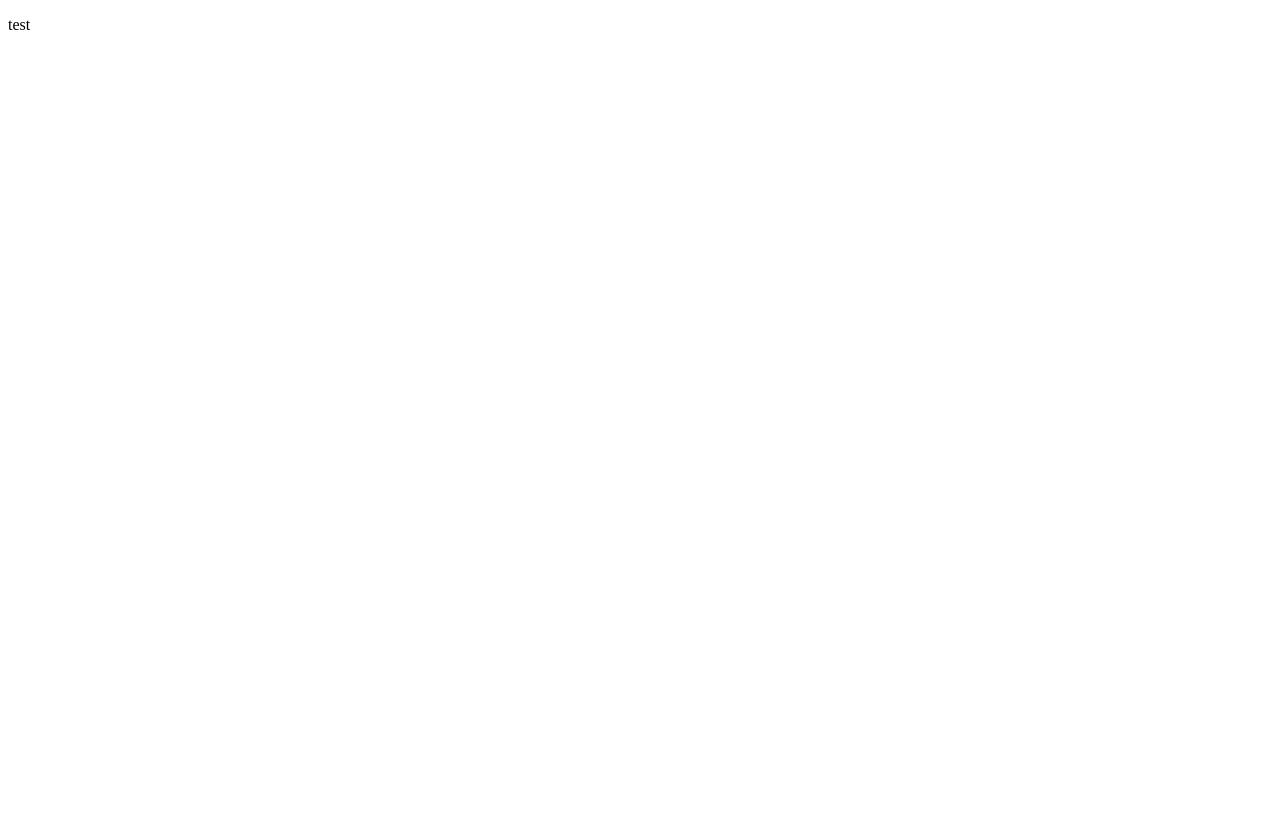
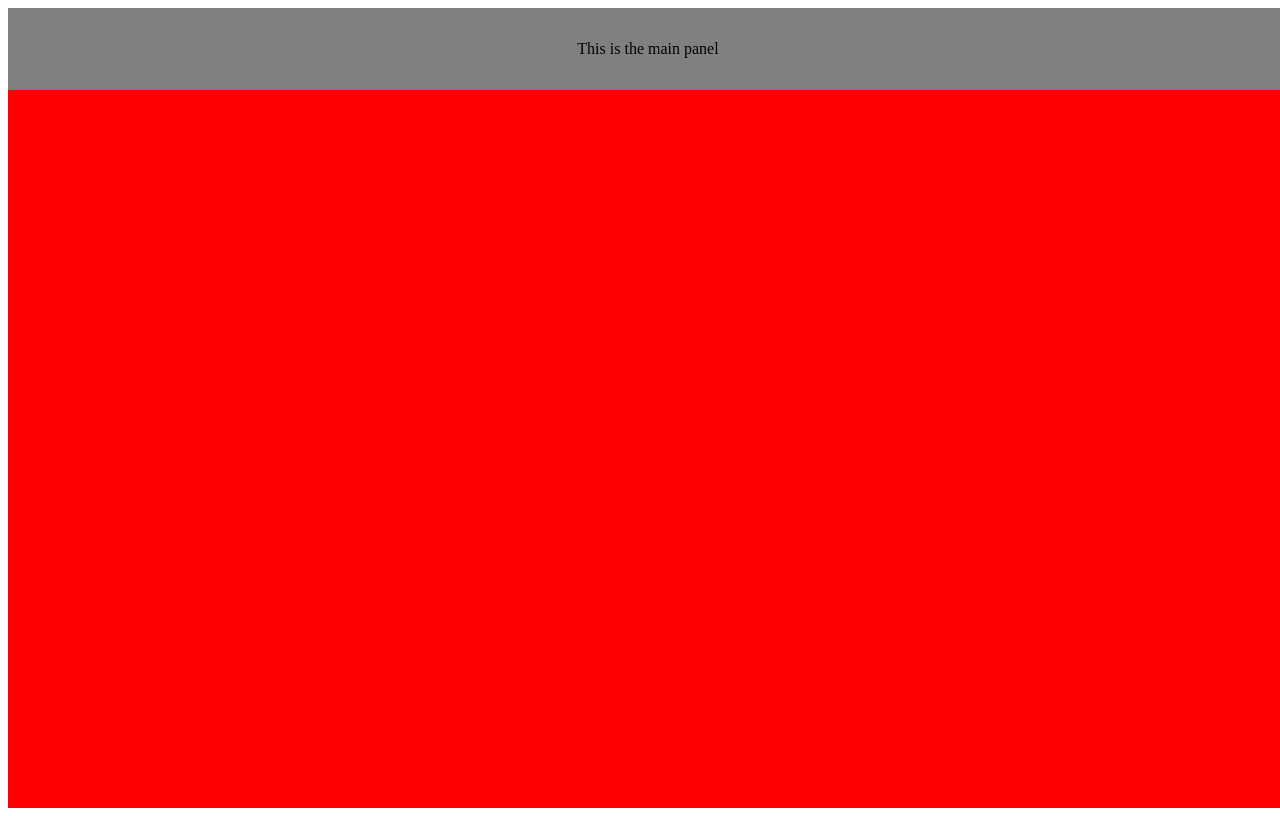
Before and after one commit to daviddinnison/react-template, a React app: page / in a window 1280 px wide. Built offline with nearby package versions, Linux system fonts and the light colour scheme.

Commit message:
styled-components and basic core component directory

```diff
--- a/package.json
+++ b/package.json
@@ -19,6 +19,7 @@
     "@babel/preset-react": "^7.7.4",
     "babel-loader": "^8.0.6",
     "html-webpack-plugin": "^3.2.0",
+    "styled-components": "^4.4.1",
     "webpack": "^4.41.2",
     "webpack-cli": "^3.3.10",
     "webpack-dev-server": "^3.9.0"
--- a/src/components/App.js
+++ b/src/components/App.js
@@ -1,7 +1,26 @@
 import React from 'react';
+import styled from 'styled-components';
 
-const App = () => {
-    return <p>test</p>;
+import { MainPanel } from './core/Panels';
+
+const Wrapper = styled.div`
+    background: red;
+    height: 100vh;
+    padding: 0;
+    margin: 0;
+    width: 100vw;
+`;
+
+class App extends React.Component {
+    render() {
+        return (
+            <Wrapper>
+                <MainPanel>
+                    This is the main panel
+                </MainPanel>
+            </Wrapper>
+        );
+    }
 }
 
 export default App;
--- /dev/null
+++ b/src/components/core/Panels.js
@@ -0,0 +1,8 @@
+import React from 'react';
+import styled from 'styled-components';
+
+export const MainPanel = styled.div`
+    background: grey;
+    padding: 2rem;
+    text-align: center;
+`;
```
Also changed, not shown: 1 other file (tests, documents, lock files or other folders).
